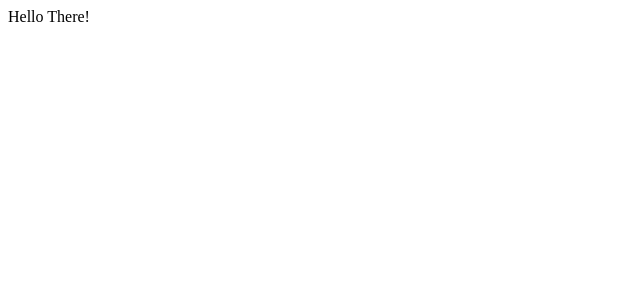
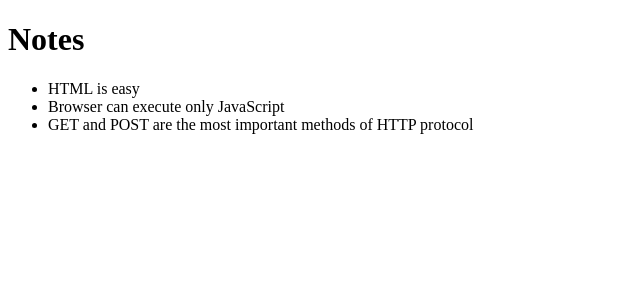
Before and after one commit to Mingtendo/fullstackopen, a React (Create React App) app in the folder part_2/part2/: page / in a window 1280 px wide. Shown: the top 300 px of the page, without its empty margins (0-640 px from the left). Built offline with nearby package versions, Linux system fonts and the light colour scheme.

Commit message:
Started Part 2a, up to the Map section.

```diff
--- a/part_2/part2/src/App.js
+++ b/part_2/part2/src/App.js
@@ -1,10 +1,20 @@
-const App = () =>
+const App = (props) =>
 {
+	const {notes} = props
 
+	console.log('props value is', props)
 
+	// Items in a list must have a unique ID, or key attribute.
 	return (
 		<div>
-			Hello There!
+			<h1>Notes</h1>
+			<ul>
+				{notes.map((note) =>
+					<li key={note.id}>
+						{note.content}
+					</li>
+				)}
+			</ul>
 		</div>
 	)
 }
--- a/part_2/part2/src/index.js
+++ b/part_2/part2/src/index.js
@@ -3,4 +3,28 @@ import ReactDOM from 'react-dom/client';
 
 import App from './App';
 
-ReactDOM.createRoot(document.getElementById('root')).render(<App/>)
+const notes =
+[
+	{
+		id: 1,
+		content: 'HTML is easy',
+		important: true
+	},
+	{
+		id: 2,
+		content: 'Browser can execute only JavaScript',
+		important: false
+	},
+	{
+		id: 3,
+		content: 'GET and POST are the most important methods of HTTP protocol',
+		important: true
+	}
+]
+
+ReactDOM.createRoot(document.getElementById('root')).render(
+	<App notes={notes} />
+)
+
+const result = notes.map(note => note.id)
+console.log("output of result", result)
```
